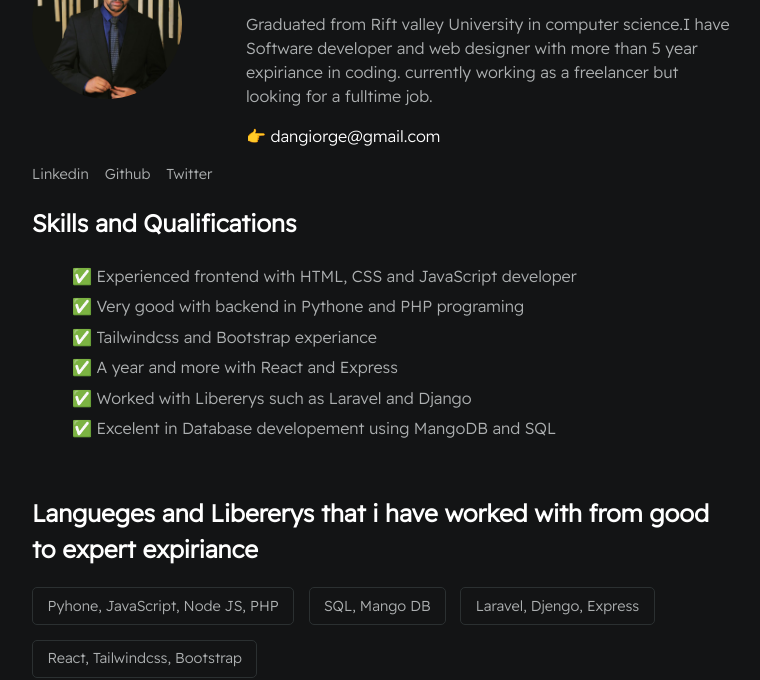
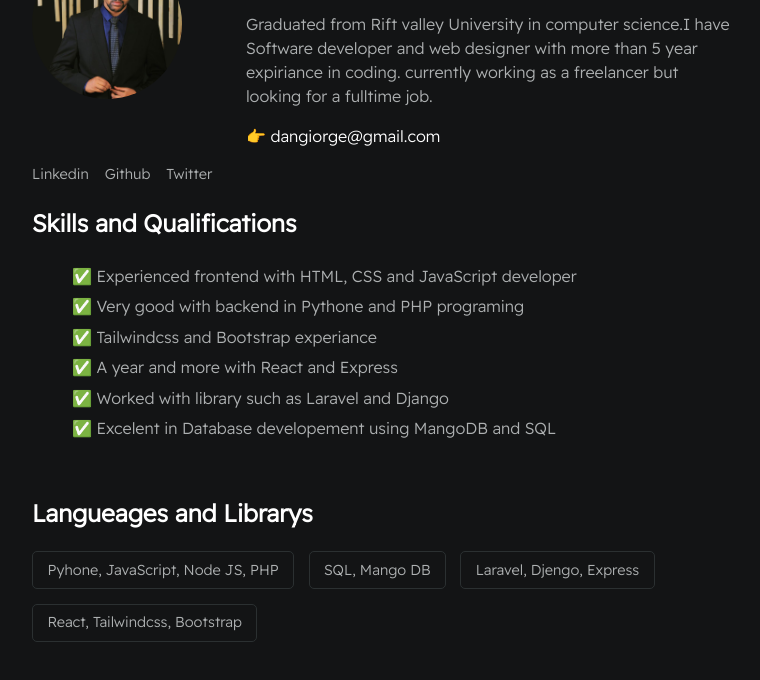
Before and after one commit to Dangiorge/resume-website-, a plain HTML site: page index.html in a window 1280 px wide. Shown: the part 124-804 px from the top of the page, without its empty margins (258-1018 px from the left). Drawn offline with Linux system fonts and the light colour scheme.

Commit message:
second commit for tut

```diff
--- a/index.html
+++ b/index.html
@@ -31,13 +31,13 @@
                 <li>✅ Very good with backend in Pythone and PHP programing </li>
                 <li>✅ Tailwindcss and Bootstrap experiance  </li>
                 <li>✅ A year and more with React and Express </li>
-                <li>✅ Worked with Libererys such as Laravel and Django</li>
+                <li>✅ Worked with library such as Laravel and Django</li>
                 <li>✅ Excelent in Database developement using MangoDB and SQL</li>
             </ul>
         </section>
 
         <section class="section-page">
-            <h2>Langueges and Libererys that i have worked with from good to expert expiriance</h2>
+            <h2>Langueages and Librarys</h2>
             <div id="wrapper--techstack__items">
                 <div class="card--techstack">
                     <span>Pyhone, JavaScript, Node JS, PHP</span>
```
